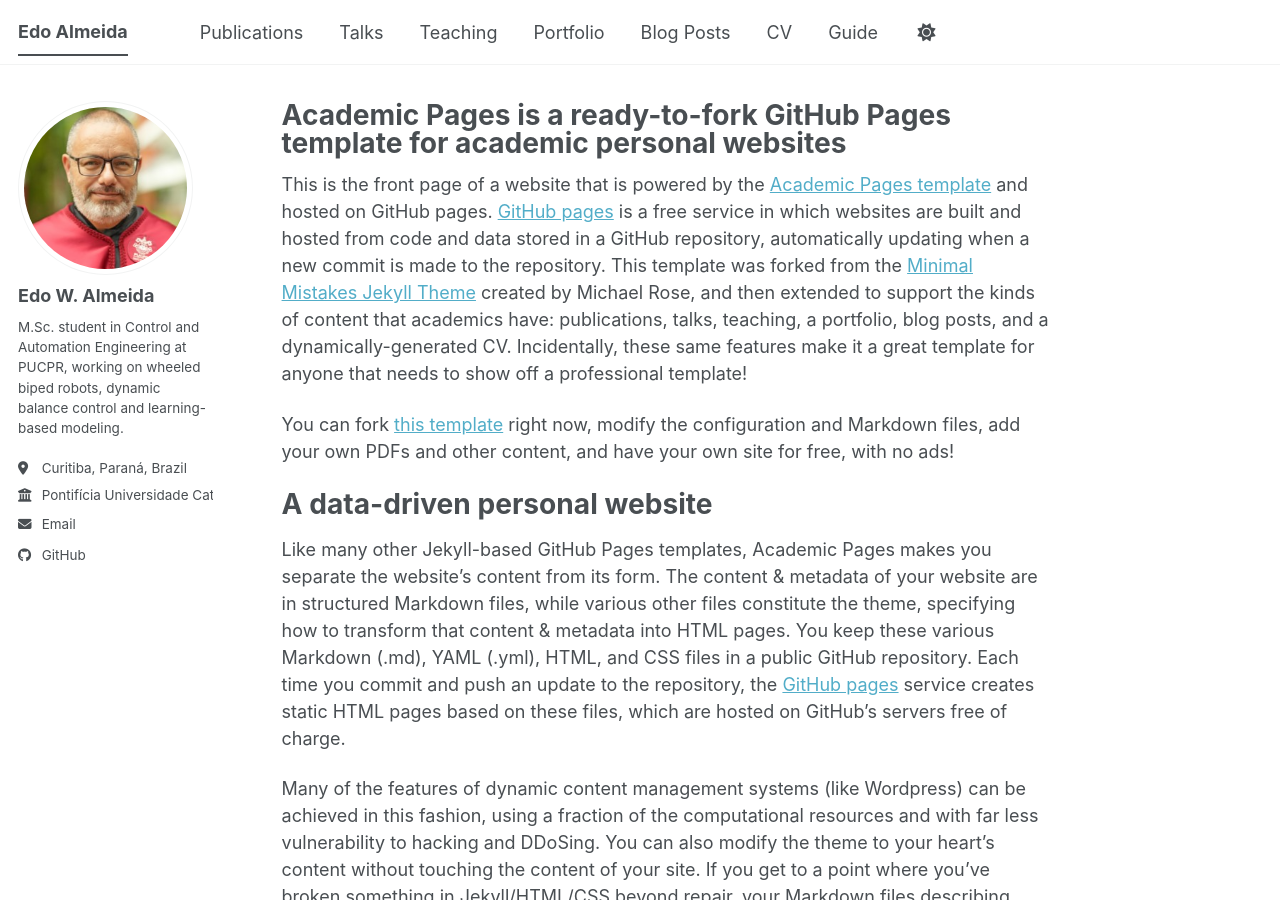
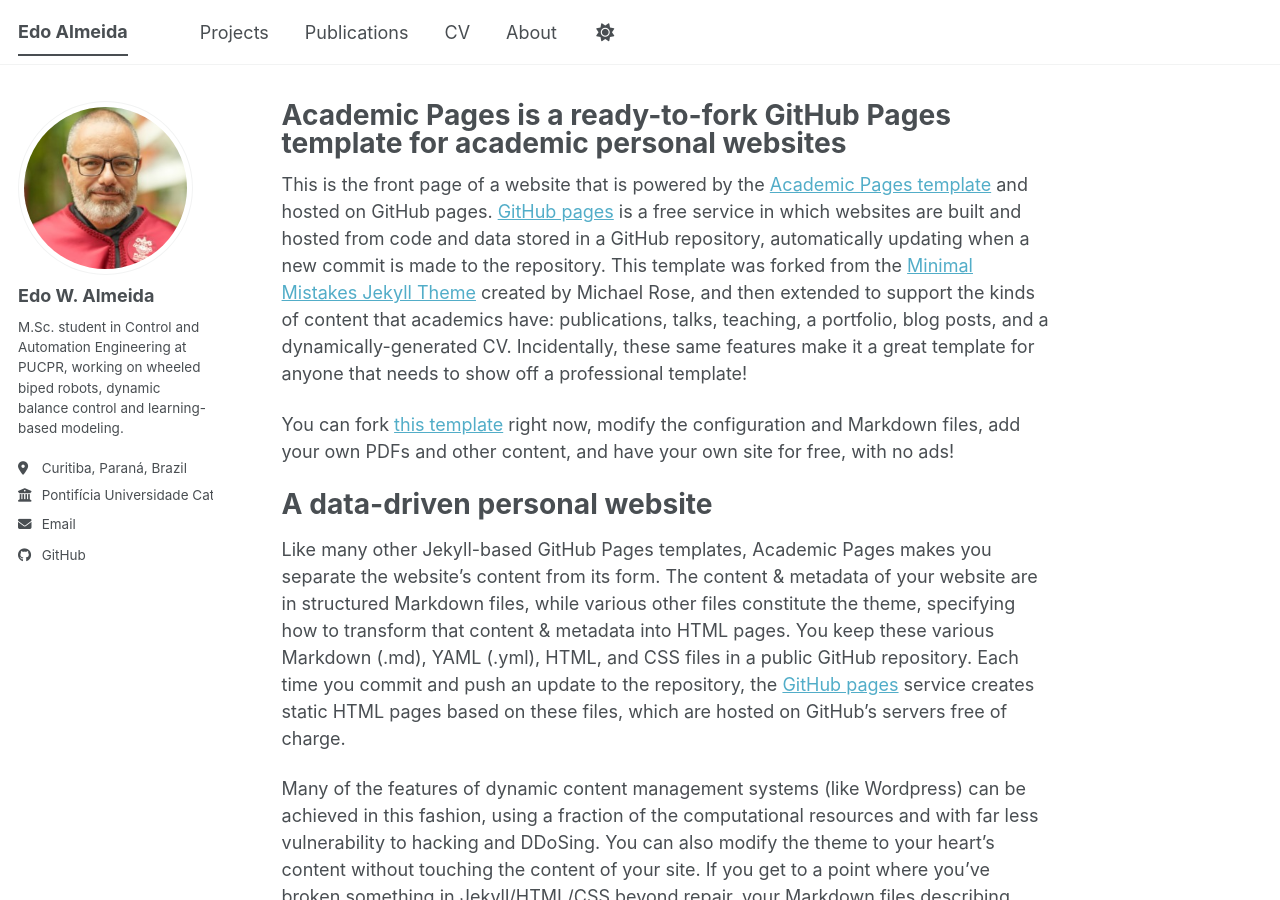
Before and after one commit to EdoAlmeida/EdoAlmeida.github.io, a Jekyll site: the page built from _pages/about.md, in a window 1280 px wide and 900 px high. Built offline with Jekyll 4.4.1, drawn with Linux system fonts in a browser that asks for light colours; a script bundle is joined from its source files by our own code; library files that are not in the unit come from our copies.

Commit message:
Update navigation menu by adding and removing items
Removed several navigation items and added 'Projects' and 'About'.

```diff
--- a/_data/navigation.yml
+++ b/_data/navigation.yml
@@ -8,26 +8,17 @@
 #      Markdown formatted page while the second is generated using JSON.
 
 main:
+  - title: "Projects"
+    url: /projects/
+
   - title: "Publications"
     url: /publications/
-
-  - title: "Talks"
-    url: /talks/
-
-  - title: "Teaching"
-    url: /teaching/
-
-  - title: "Portfolio"
-    url: /portfolio/
-
-  - title: "Blog Posts"
-    url: /year-archive/
 
   - title: "CV"
     url: /cv/
 
+  - title: "About"
+    url: "/about/"
+
   # - title: "CV"
   #   url: /cv-json/
-
-  - title: "Guide"
-    url: /markdown/
```
